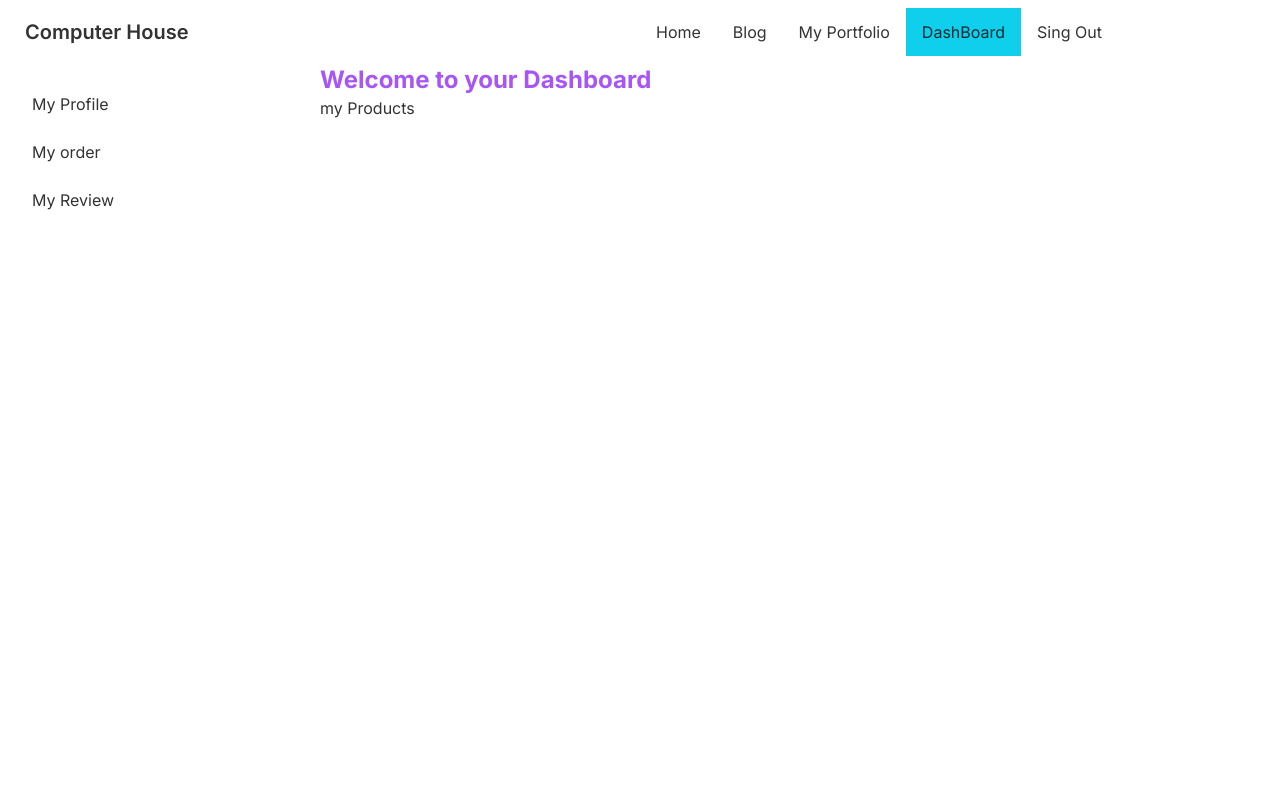
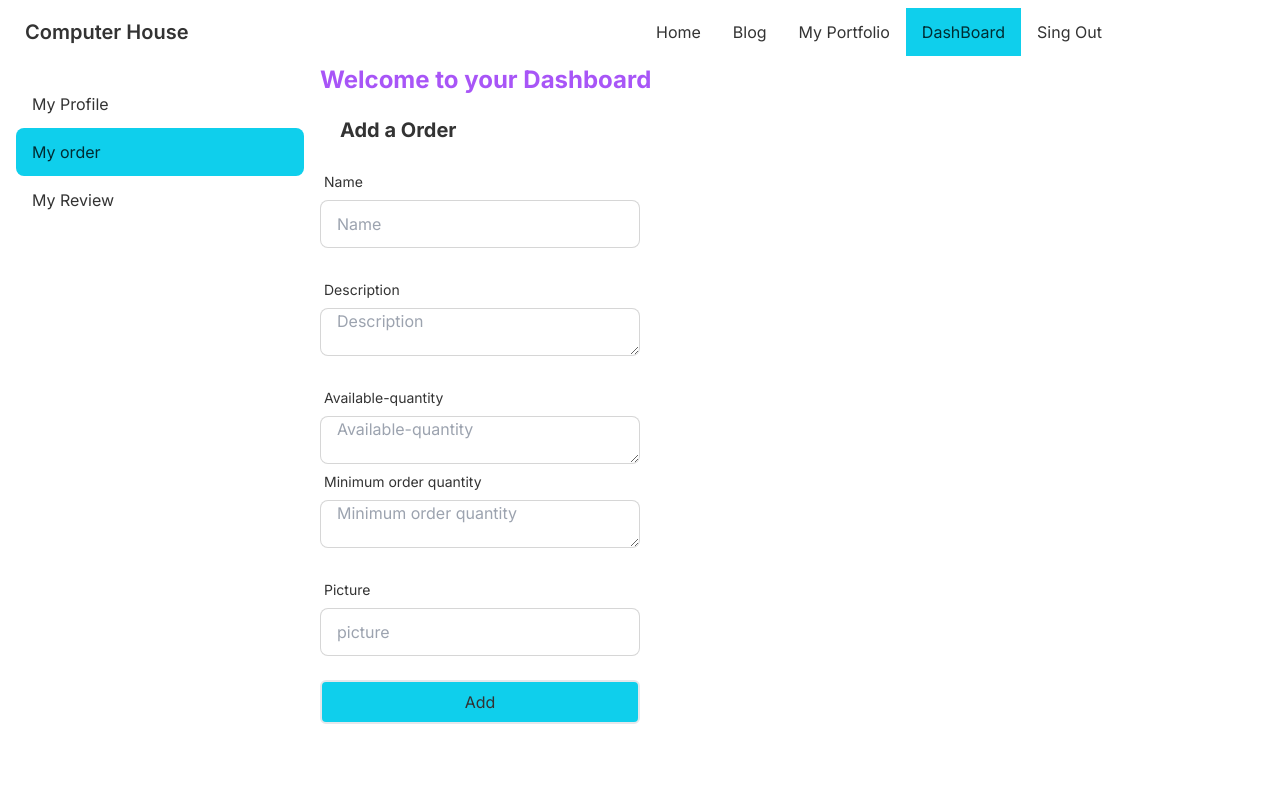
Before and after one commit to JRnihar/Computer-House-Client, a React (Create React App) app: page /dashboard/product in a window 1280 px wide. Shown: the top 800 px of the page. Built offline with nearby package versions, Linux system fonts and the light colour scheme; no server answers; sample sign-in values are in the browser's storage.

Commit message:
update navlink

```diff
--- a/src/Components/DashBoard/DashBoard.js
+++ b/src/Components/DashBoard/DashBoard.js
@@ -1,6 +1,6 @@
 import React from 'react';
 import { useAuthState } from 'react-firebase-hooks/auth';
-import { Link, Outlet } from 'react-router-dom';
+import { Link, NavLink,Outlet } from 'react-router-dom';
 import auth from '../../Firebase.init';
 import useAdmin from '../../Hooks/useAdmin';
 
@@ -20,7 +20,7 @@ const DashBoard = () => {
             <div class="drawer-side">
                 <label for="dashboard-sidebar" class="drawer-overlay"></label>
                 <ul class="menu p-4 overflow-y-auto w-80 bg-base-100 text-base-content">
-                    <li><Link to='/dashboard/profile'>My Profile</Link></li>
+                    <li><NavLink to='/dashboard/profile'>My Profile</NavLink></li>
 
 
 
@@ -29,16 +29,16 @@ const DashBoard = () => {
                    admin
                             ?
                         <>
-                        <li><Link to='/dashboard/manageOrder'> Manage All Orders</Link></li>
-                        <li><Link to='/dashboard/product'>Add A Product</Link></li>
-                        <li><Link to='/dashboard/makeAdmin'>Make Admin</Link></li>
-                        <li><Link to='/dashboard/manageProducts'>Manage Products</Link></li>
+                                <li><NavLink to='/dashboard/manageOrder'> Manage All Orders</NavLink></li>
+                                <li><NavLink to='/dashboard/product'>Add A Product</NavLink></li>
+                                <li><NavLink to='/dashboard/makeAdmin'>Make Admin</NavLink></li>
+                                <li><NavLink to='/dashboard/manageProducts'>Manage Products</NavLink></li>
                     </>
 
 
                    : <>
-                        <li><Link to='/dashboard'>My order</Link></li>
-                        <li><Link to='/dashboard/review'>My Review</Link></li>
+                                <li><NavLink to='/dashboard'>My order</NavLink></li>
+                                <li><NavLink to='/dashboard/review'>My Review</NavLink></li>
                     </>}
 
                 </ul>
--- a/src/Components/DashBoard/MyProduct.js
+++ b/src/Components/DashBoard/MyProduct.js
@@ -1,9 +1,86 @@
 import React from 'react';
+import { useForm } from 'react-hook-form';
+import { useNavigate } from 'react-router-dom';
+
 
 const MyProduct = () => {
+
+
+    const navigate = useNavigate()
+    const { register, handleSubmit } = useForm()
+    const onSubmit = data => {
+
+        const url = 'http://localhost:5000/part';
+        fetch(url, {
+            method: 'POST',
+            headers: {
+                'content-type': 'application/json'
+            },
+            body: JSON.stringify(data)
+        })
+            .then(res => res.json())
+            .then(result => {
+                console.log(result);
+                // toast('Review added done')
+                navigate('/home')
+            })
+
+    }
     return (
         <div>
-            <h2>my Products</h2>
+            <div>
+                <h2 className=' text-xl font-bold p-5'> Add a Order</h2>
+            </div>
+            <form onSubmit={handleSubmit(onSubmit)} >
+
+                <div class="form-control w-full max-w-xs">
+                    <label class="label">
+                        <span class="label-text">Name</span>
+
+                    </label>
+                    <input type="text" placeholder="Name" class="input input-bordered w-full max-w-xs" required {...register("name", { required: true })} />
+
+                </div>
+                <br />
+
+                <div class="form-control w-full max-w-xs">
+                    <label class="label">
+                        <span class="label-text">Description</span>
+
+                    </label>
+                    <textarea type="text" placeholder="Description" class="input input-bordered w-full max-w-xs" required {...register("Description")} />
+
+                </div>
+                <br />
+
+                <div class="form-control w-full max-w-xs">
+                    <label class="label">
+                        <span class="label-text">Available-quantity</span>
+                    </label>
+                    <textarea type="number" placeholder="Available-quantity" class="input input-bordered w-full max-w-xs" required {...register("availablequantity")} />
+
+                </div>
+                <div class="form-control w-full max-w-xs">
+                    <label class="label">
+                        <span class="label-text">Minimum order quantity</span>
+                    </label>
+                    <textarea type="number" placeholder="Minimum order quantity" class="input input-bordered w-full max-w-xs" required {...register("orderquantity")} />
+
+                </div>
+                <br />
+                {/* <input className='mb-3 border-2 w-1/3 rounded-md' placeholder='picture' {...register("picture")} /> */}
+                <div class="form-control w-full max-w-xs">
+                    <label class="label">
+                        <span class="label-text">Picture</span>
+
+                    </label>
+                    <input placeholder="picture" class="input input-bordered w-full max-w-xs" required {...register("picture")} />
+
+                </div>
+                <br />
+                <input className='mb-3 border-2 w-1/3 rounded-md bg-primary py-2' type="submit" value='Add' />
+
+            </form>
         </div>
     );
 };
--- a/src/Components/DashBoard/MyProfile.js
+++ b/src/Components/DashBoard/MyProfile.js
@@ -73,7 +73,7 @@ const MyProfile = () => {
                 {/* ///////////////////////  show information ///////////////////////// */}
                 <div>
                     {
-                        profiles.map(profile => <div>
+                        profiles.slice(0,1) .map (profile => <div>
                             <div class="card w-96 bg-base-100 shadow-xl">
                                 <div class="card-body">
                                     <h2 class="card-title">Name: {profile.name}</h2>
--- /dev/null
+++ b/src/Components/DashBoard/ShowOrder.js
@@ -0,0 +1,66 @@
+import React, { useEffect, useState } from 'react';
+
+const ShowOrder = ({ tool}) => {
+    // console.log(tool);
+    const { _id, name, picture, orderquantity, availablequantity, Price } = tool
+    const [tools, setTooled] = useState([])
+
+    useEffect(() => {
+        fetch('http://localhost:5000/part')
+            .then(res => res.json())
+            .then(data => setTooled(data))
+    }, [tools])
+
+
+    const handleDeleteBtn = id => {
+        const procced = window.confirm('Are you sure for delete ??')
+        if (procced) {
+            const url = `http://localhost:5000/part/${id}`
+            console.log(url);
+            fetch(url, {
+                method: "DELETE"
+            })
+                .then(res => res.json())
+                .then(data => {
+                    console.log(data)
+                    const remainingItem = tools.filter(tool => tool._id !== id)
+                    setTooled(remainingItem)
+                })
+
+        }
+    }
+
+    return (
+        <div class="my-1 px-1 w-full md:w-1/2 lg:my-4 lg:px-4 lg:w-1/3">
+
+
+            <article class="overflow-hidden rounded-lg shadow-lg">
+                <div class="wrapper bg-gray-400 antialiased text-gray-900">
+                    <div>
+
+                        <img src={tool.picture} alt=" random imgee" class="w-50 h-52 flex items-center justify-center object-cover object-center rounded-lg shadow-md" />
+
+                        <div class="relative px-4 -mt-16  ">
+                            <div class="bg-white p-6 rounded-lg shadow-lg">
+                                <p>Name : {tool.name}</p>
+                                {/* <p>Price : {part.Price}</p> */}
+                                <p> Minimum Order-Quantity : {tool.orderquantity}</p>
+                                <p>Available-quantity : {tool.availablequantity}</p>
+                                <p>Description : {tool.Description}</p>
+                                <button onClick={() => handleDeleteBtn(tool._id)}  className='btn btn-primary text-white mt-5'>Delete</button>
+
+                            </div>
+                        </div>
+
+                    </div>
+                </div>
+
+
+
+            </article>
+
+        </div>
+    );
+};
+
+export default ShowOrder;
--- a/src/Components/Pages/Tooles/ShowParts.js
+++ b/src/Components/Pages/Tooles/ShowParts.js
@@ -1,51 +1,33 @@
 import React from 'react';
 import { useNavigate } from 'react-router-dom';
 
-const ShowParts = ({part}) => {
-    const { _id, name, picture, orderquantity, availablequantity, Price}=part
+const ShowParts = ({ tool}) => {
+    console.log(tool);
+    const { _id, name, picture, orderquantity, availablequantity, Price } = tool
 const navigate=useNavigate()
     const navigateTOShowParts=(Id)=>{
         navigate(`/Home/${Id}`)
 
     }
     return (
+
         <div class="my-1 px-1 w-full md:w-1/2 lg:my-4 lg:px-4 lg:w-1/3">
 
 
             <article class="overflow-hidden rounded-lg shadow-lg">
-
-                {/* <a href="#">
-                    <img alt="Placeholder" class="block h-auto w-full" src={part.picture}/>
-                </a>
-
-                <header class="flex items-center justify-between leading-tight p-2 md:p-4">
-                    <h1 class="text-lg">
-                        <p class="no-underline hover:underline text-black text-2xl font-bold" href="#">
-                             Title
-                        </p>
-                        <p>Name : {part.name}</p>
-                        <p>Price : {part.Price}</p>
-                        <p>Order-Quantity : {part.orderquantity}</p>
-                        <p>Available-quantity : {part.availablequantity}</p>
-                        <button onClick={() => navigateTOShowParts(_id)} className='btn btn-primary text-white mt-5'>purchase</button>
-                    </h1>
-
-                </header> */}
                 <div class="wrapper bg-gray-400 antialiased text-gray-900">
                     <div>
 
-                        <img src={part.picture} alt=" random imgee" class="w-50 h-52 flex items-center justify-center object-cover object-center rounded-lg shadow-md"/>
+                        <img src={tool.picture} alt=" random imgee" class="w-50 h-52 flex items-center justify-center object-cover object-center rounded-lg shadow-md"/>
 
                             <div class="relative px-4 -mt-16  ">
                                 <div class="bg-white p-6 rounded-lg shadow-lg">
-
-
-                                <p>Name : {part.name}</p>
-                                <p>Price : {part.Price}</p>
-                                <p>Order-Quantity : {part.orderquantity}</p>
-                                <p>Available-quantity : {part.availablequantity}</p>
+                                <p>Name : {tool.name}</p>
+                                {/* <p>Price : {part.Price}</p> */}
+                                <p> Minimum Order-Quantity : {tool.orderquantity}</p>
+                                <p>Available-quantity : {tool.availablequantity}</p>
+                                <p>Description : {tool.Description}</p>
                                 <button onClick={() => navigateTOShowParts(_id)} className='btn btn-primary text-white mt-5'>purchase</button>
-
 
                                 </div>
                             </div>
```
Also changed, not shown: src/Components/DashBoard/ManageOrder.js (+19 -2 lines), src/Components/Pages/Tooles/Tooles.js (+4 -3 lines).
